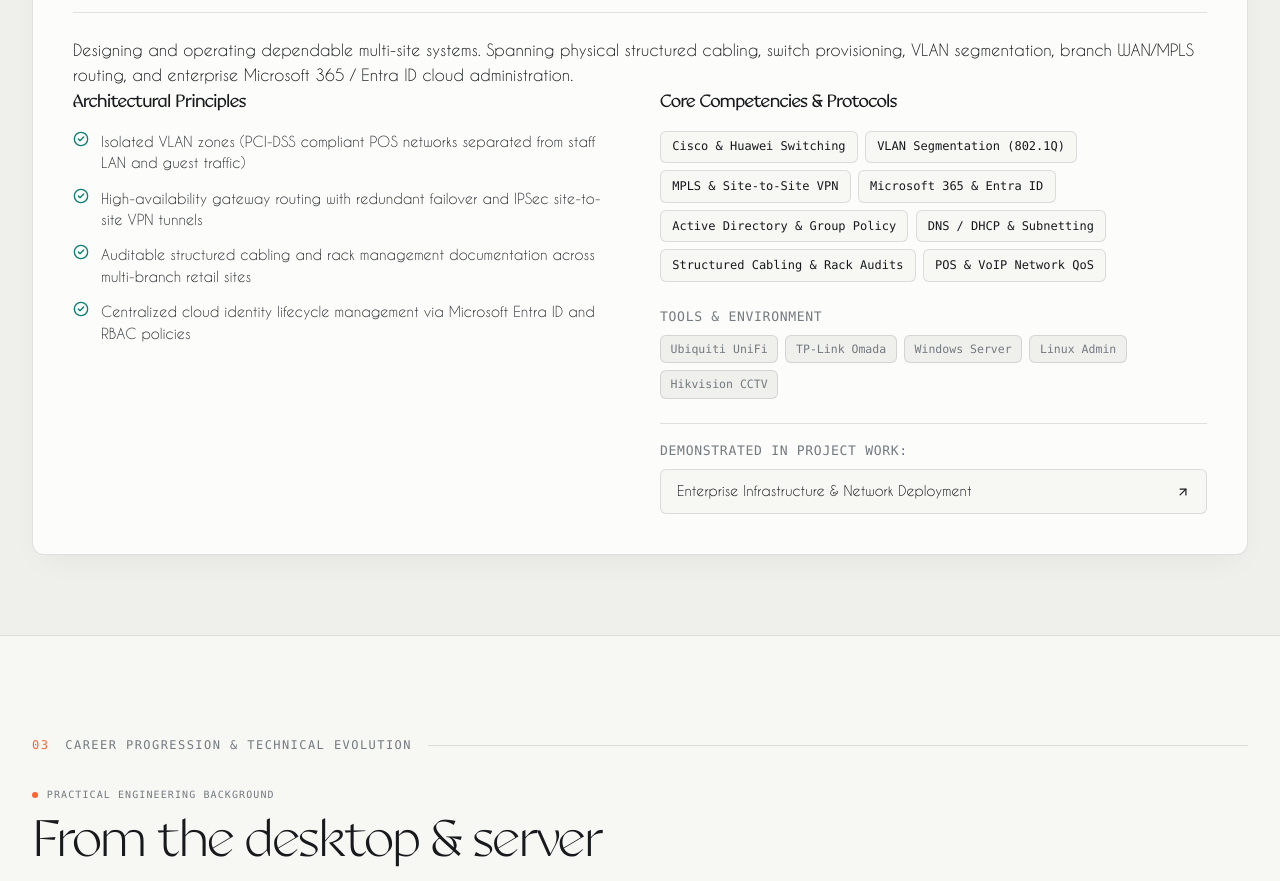
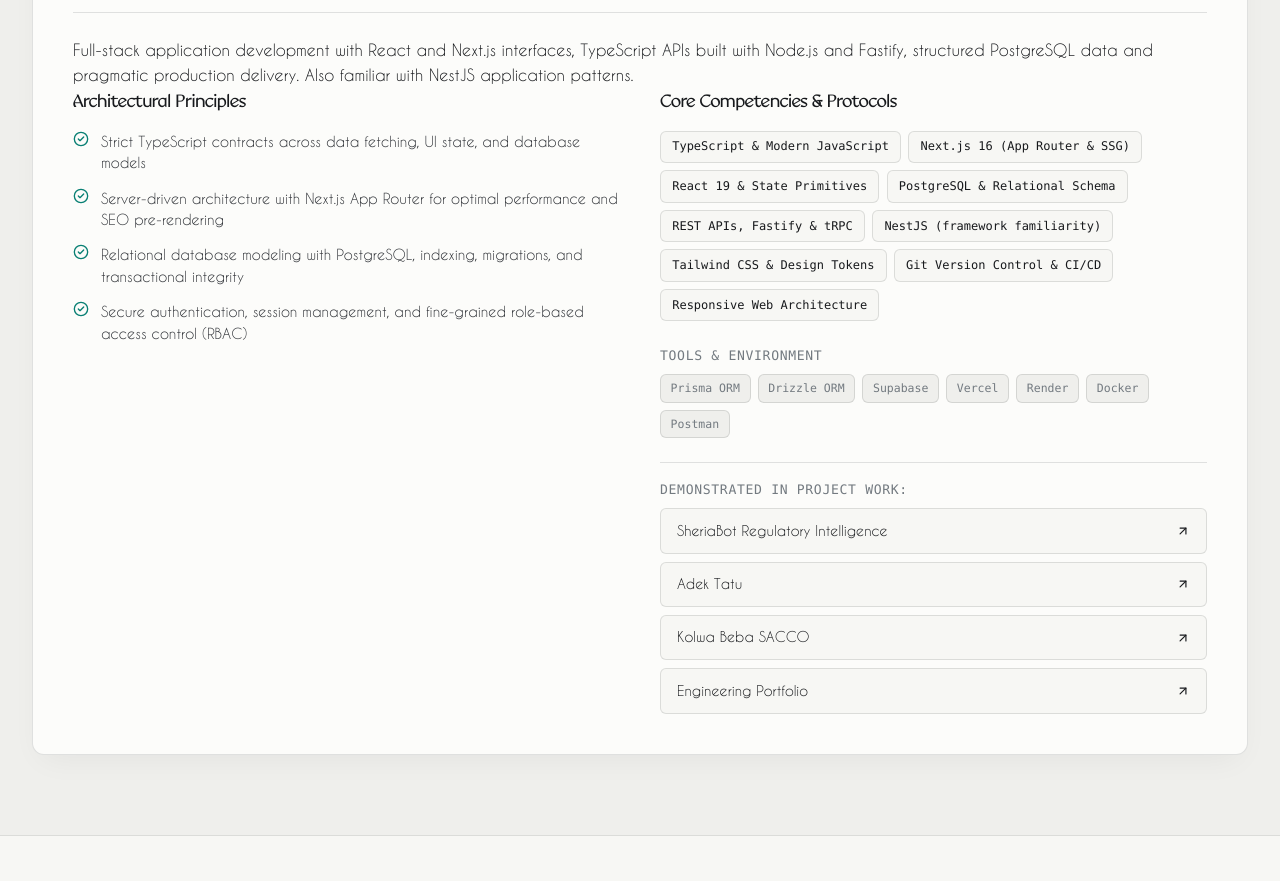
Before and after one commit to ItsKris62/my-web-portfolio, a Next.js app: page / in a window 1280 px wide. Shown: the part 6980-7861 px from the top of the page. Built offline with nearby package versions, Linux system fonts and the light colour scheme; no server answers.

Commit message:
feat(portfolio): prioritize software engineering and accurate framework experience

```diff
--- a/components/capability-explorer.tsx
+++ b/components/capability-explorer.tsx
@@ -117,7 +117,7 @@ const pillars: PillarData[] = [
     icon: SoftwareIcon,
     accentColor: 'var(--ink)',
     overview:
-      'Full-stack engineering combining modern React and Next.js architectures with clean TypeScript typing, relational PostgreSQL data stores, secure API backends, and maintainable frontend user experiences.',
+      'Full-stack application development with React and Next.js interfaces, TypeScript APIs built with Node.js and Fastify, structured PostgreSQL data and pragmatic production delivery. Also familiar with NestJS application patterns.',
     architecturalPrinciples: [
       'Strict TypeScript contracts across data fetching, UI state, and database models',
       'Server-driven architecture with Next.js App Router for optimal performance and SEO pre-rendering',
@@ -129,16 +129,18 @@ const pillars: PillarData[] = [
       'Next.js 16 (App Router & SSG)',
       'React 19 & State Primitives',
       'PostgreSQL & Relational Schema',
-      'REST API Design & Fastify/Node',
+      'REST APIs, Fastify & tRPC',
+      'NestJS (framework familiarity)',
       'Tailwind CSS & Design Tokens',
       'Git Version Control & CI/CD',
       'Responsive Web Architecture',
     ],
-    specializedTools: ['Prisma ORM', 'Vercel Platform', 'Docker', 'Postman', 'Shadcn Primitives'],
+    specializedTools: ['Prisma ORM', 'Drizzle ORM', 'Supabase', 'Vercel', 'Render', 'Docker', 'Postman'],
     linkedProjects: [
       { title: 'SheriaBot Regulatory Intelligence', slug: 'sheriabot', tag: 'Flagship SaaS' },
       { title: 'Adek Tatu', slug: 'adek-tatu', tag: 'Client Website' },
       { title: 'Kolwa Beba SACCO', slug: 'kolwa-beba-sacco', tag: 'Financial Portal' },
+      { title: 'Engineering Portfolio', slug: 'christopher-rateng-portfolio', tag: 'Next.js Case Study' },
     ],
     proofMetric: {
       value: '100%',
@@ -191,7 +193,7 @@ const pillars: PillarData[] = [
 ]
 
 export function CapabilityExplorer() {
-  const [selectedPillarId, setSelectedPillarId] = useState<PillarId>('infrastructure')
+  const [selectedPillarId, setSelectedPillarId] = useState<PillarId>('software')
   const activePillar = pillars.find((p) => p.id === selectedPillarId) || pillars[0]
 
   return (
```
